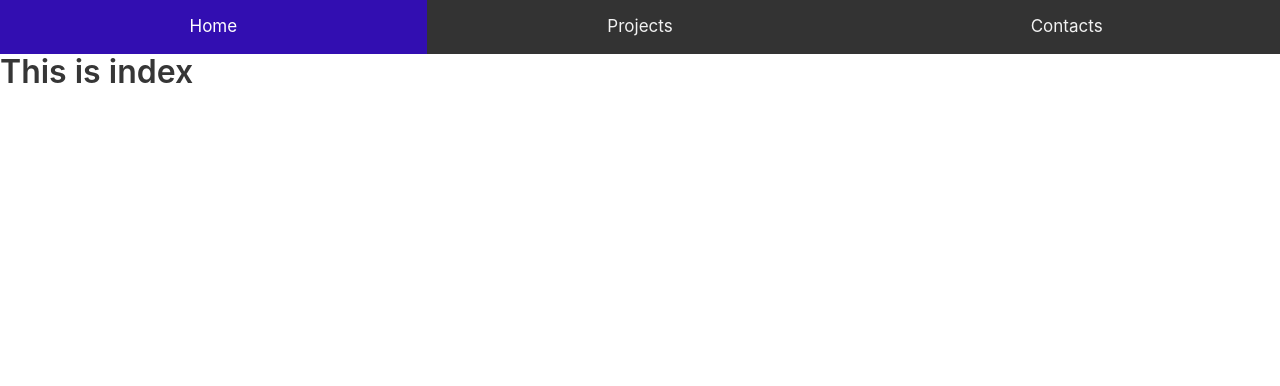
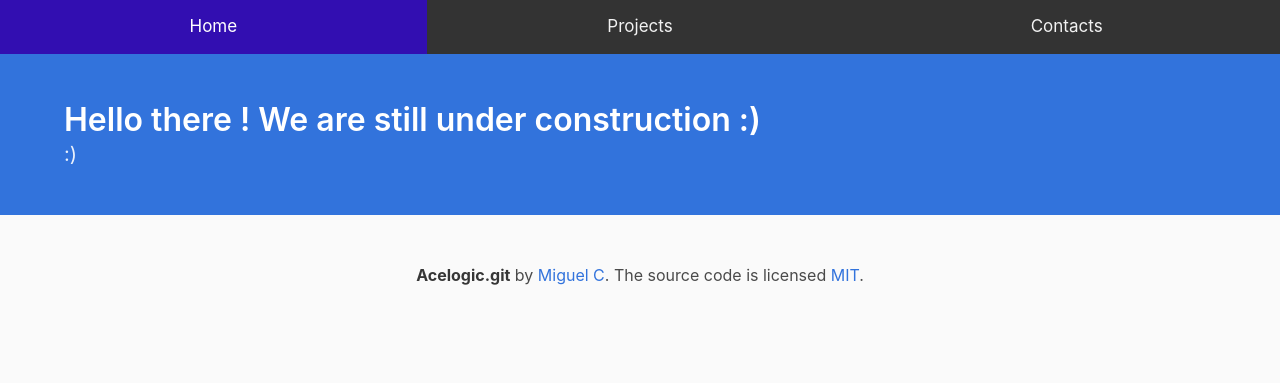
Before and after one commit to Acelogic/acelogic.github.io, a plain HTML site: page index.html in a window 1280 px wide. Drawn offline with nearby package versions, Linux system fonts and the light colour scheme.

Commit message:
Added some interesting UI elements from the Bulma Framework

```diff
--- a/index.html
+++ b/index.html
@@ -24,10 +24,28 @@
 
 <body>
   <div id="content"></div>
-  <h1 class="title">
-    This is index
-  </h1>
+  <section class="hero is-primary has-background-link ">
+    <div class="hero-body">
+      <div class="container">
+        <h1 class="title">
+          Hello there ! We are still under construction :)
+        </h1>
+        <h2 class="subtitle">
+          :)
+        </h2>
+      </div>
+    </div>
+  </section>
 
+  <footer class="footer">
+    <div class="content has-text-centered">
+      <p>
+        <strong>Acelogic.git</strong> by <a href="https://twitter.com/Acelogic_">Miguel C</a>. The source code is
+        licensed
+        <a href="http://opensource.org/licenses/mit-license.php">MIT</a>.
+      </p>
+    </div>
+  </footer>
 
 </body>
 
```
Also changed, not shown: contactMe.html (+22 -2 lines), projects.html (+23 -2 lines), CSS/index.css (line endings or trailing spaces).
